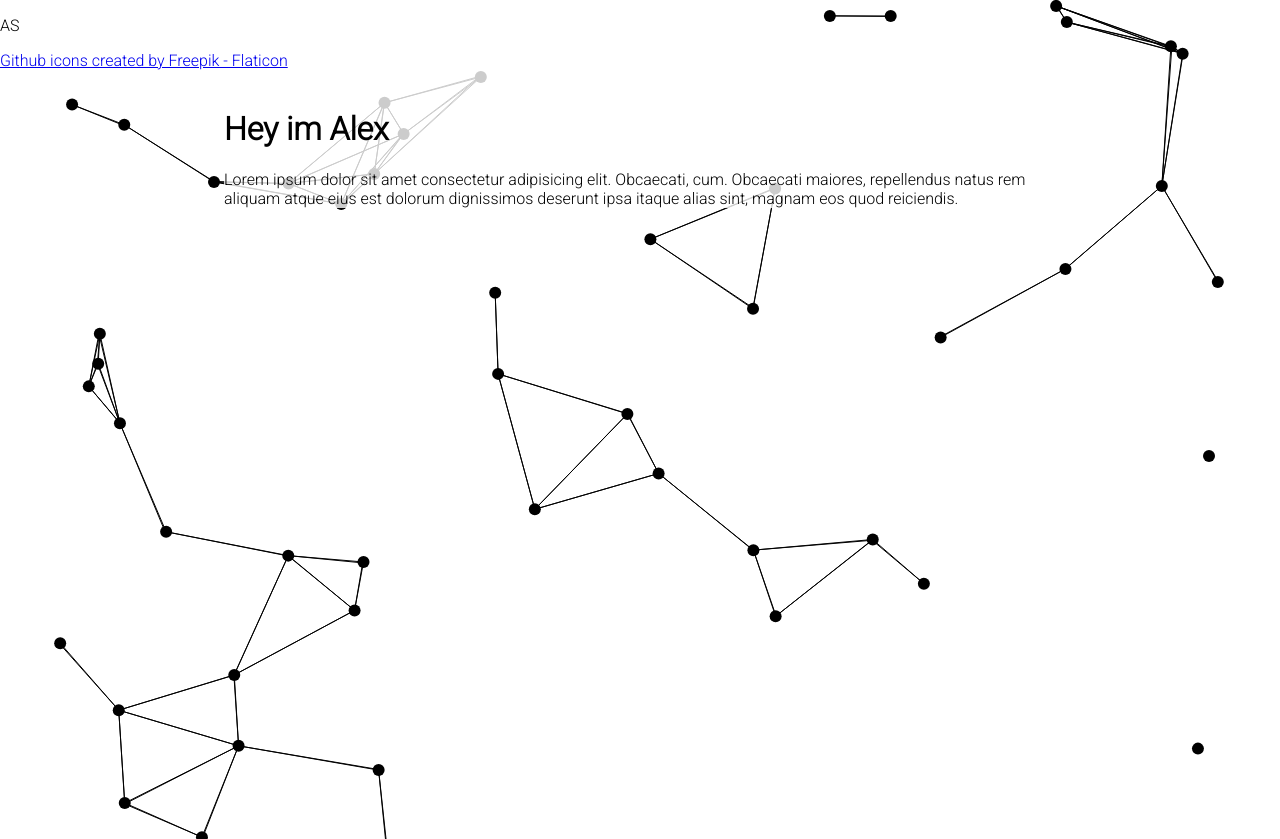
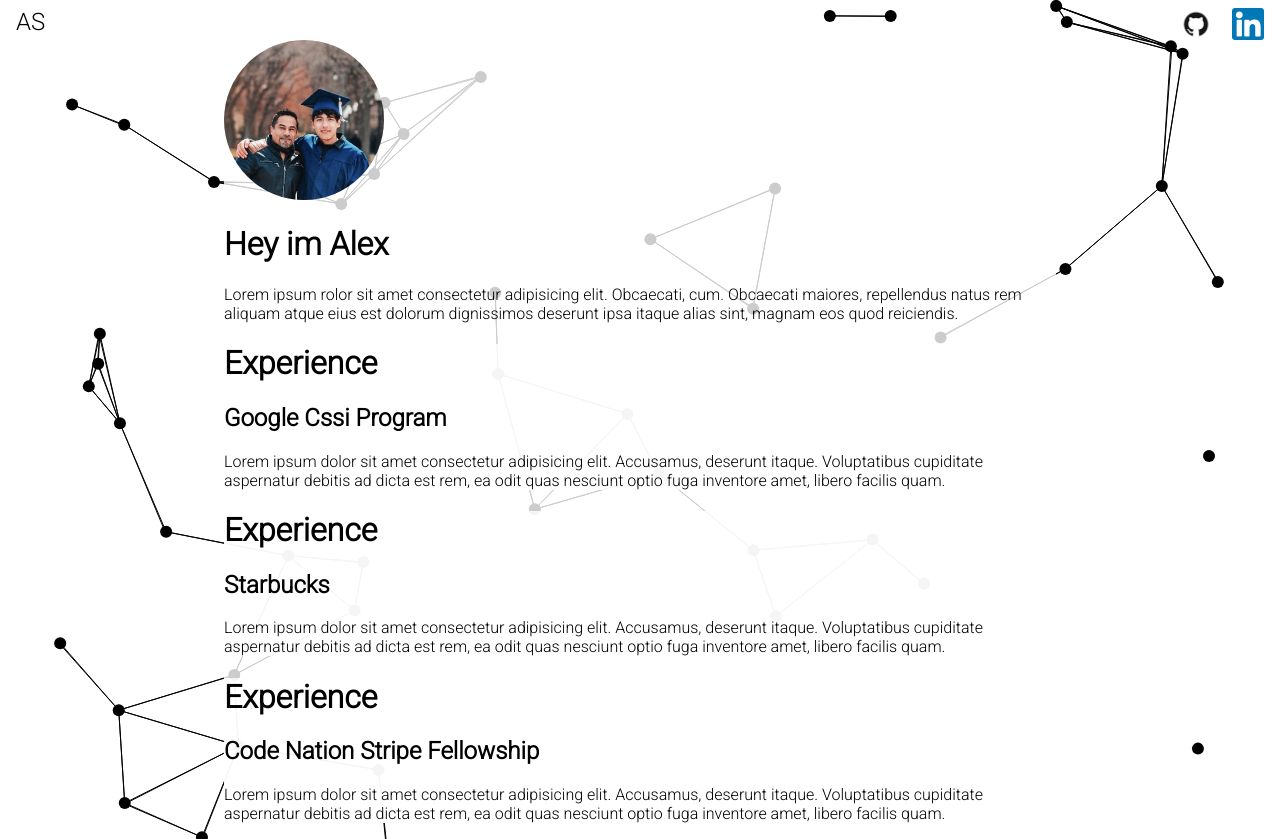
Before and after one commit to Al3x-s/personalsite, a plain HTML site: page index.html in a window 1280 px wide. Before the commit the page ends 800 px from the top, so only its background shows below. Drawn offline with Linux system fonts and the light colour scheme.

Commit message:
more workw

```diff
--- a/index.html
+++ b/index.html
@@ -14,16 +14,51 @@
     <canvas id="myCanvas"></canvas>
 
     <div class="navbar">
-        <p> AS </p>
-        <a href="https://www.flaticon.com/free-icons/github" title="github icons">Github icons created by Freepik - Flaticon</a>
+        <div class="init">
+            <p> AS </p>
+        </div>
+
+        <div class="links">
+            <img class="linkitem" src="./media/github.png">
+            <img class="linkitem" src="./media/linkedin.png" class="linkitem">
+        </div>
+
     </div>
 
 
-    <div class="intro">
-        <img src="">
+    <div class="content">
+
+        <div class="intro">
+        <img class="me" src="./media/me.JPG">
         <h1 class="cardname">Hey im Alex</h1>
-        <p>Lorem ipsum dolor sit amet consectetur adipisicing elit. Obcaecati, cum. Obcaecati maiores, repellendus natus rem aliquam atque eius est dolorum dignissimos deserunt ipsa itaque alias sint, magnam eos quod reiciendis.</p>
+        <p>Lorem ipsum rolor sit amet consectetur adipisicing elit. Obcaecati, cum. Obcaecati maiores, repellendus natus rem aliquam atque eius est dolorum dignissimos deserunt ipsa itaque alias sint, magnam eos quod reiciendis.</p>
+        </div>
+
+        <div class="education">
+
+        </div>
+
+
+
+        <div class="experience">
+            <h1> Experience </h1>
+            <h2 class="exp"> Google Cssi Program </h2>
+            <p class="exp">Lorem ipsum dolor sit amet consectetur adipisicing elit. Accusamus, deserunt itaque. Voluptatibus cupiditate aspernatur debitis ad dicta est rem, ea odit quas nesciunt optio fuga inventore amet, libero facilis quam.</p>
+        </div>
+        <div class="experience">
+            <h1> Experience </h1>
+            <h2 class="exp"> Starbucks </h2>
+            <p class="exp">Lorem ipsum dolor sit amet consectetur adipisicing elit. Accusamus, deserunt itaque. Voluptatibus cupiditate aspernatur debitis ad dicta est rem, ea odit quas nesciunt optio fuga inventore amet, libero facilis quam.</p>
+        </div>
+        <div class="experience">
+            <h1> Experience </h1>
+            <h2 class="exp"> Code Nation Stripe Fellowship </h2>
+            <p class="exp">Lorem ipsum dolor sit amet consectetur adipisicing elit. Accusamus, deserunt itaque. Voluptatibus cupiditate aspernatur debitis ad dicta est rem, ea odit quas nesciunt optio fuga inventore amet, libero facilis quam.</p>
+        </div>
+
+
     </div>
+
 
     <script src="scripts.js"></script>
 
--- a/styles.css
+++ b/styles.css
@@ -12,10 +12,41 @@ canvas {
     z-index: -1; /* Set a negative z-index to position the canvas behind other elements */
 }
 
-.intro{
+.content{
     position: relative;
     background-color: rgb(255,255,255, .8);
     margin-top: 25vh;
     width: 65%;
     margin: auto;
 }
+.experience{
+    position: relative;
+    background-color: rgb(255,255,255, .8);
+    margin-top: 25vh;
+    width: auto;
+    margin: auto;
+}
+.navbar{
+    margin-top: 1vh;
+    height: 4vh;
+    display: flex;
+    justify-content: space-between;
+}
+.linkitem{
+    height: 4vh;
+    width: auto;
+    margin-right: 2vh;
+}
+.init{
+    height: 4vh;
+    font-size: 24px;
+    margin-left: 2vh;
+    width: auto;
+}
+.init p {
+    margin: 0;
+}
+.me{
+    border-radius: 50%;
+    height: 20vh;
+}
```
Also changed, not shown: media/github.png (added), media/linkedin.png (added), media/me.JPG (added).
